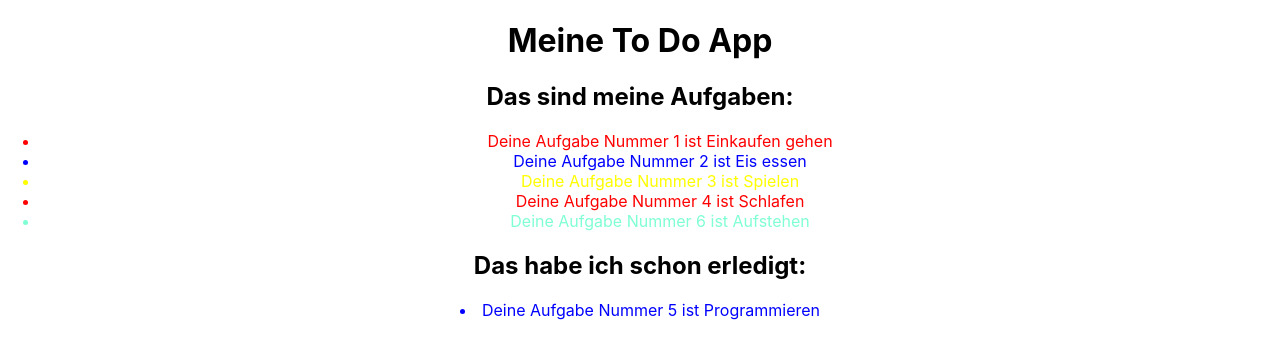
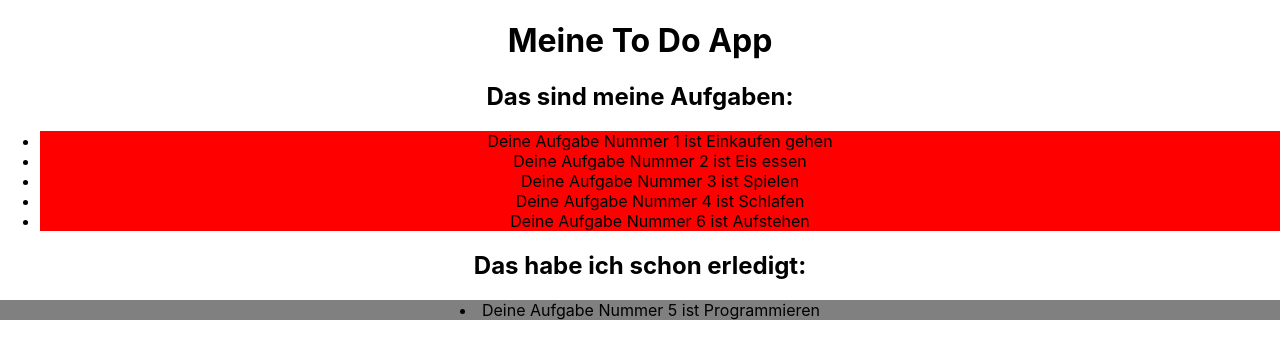
Before and after one commit to Yamen-1/To-do-Liste, a React (Create React App) app: page / in a window 1280 px wide. Shown: the top 358 px of the page. Built offline with nearby package versions, Linux system fonts and the light colour scheme.

Commit message:
Aufgabe auf klick erledigen

```diff
--- a/src/components/Aufgabe.css
+++ b/src/components/Aufgabe.css
@@ -10,5 +10,9 @@
   color: yellow;
 }
 .wennFarbeFehlt {
-  color: aquamarine;
+  color: black;
 }
+
+.schwarz {
+  color: black;
+}
--- a/src/components/Aufgabe.js
+++ b/src/components/Aufgabe.js
@@ -3,6 +3,7 @@ const Aufgabe = (props) => {
   return (
   <li
     className={`Aufgabe ${props.farbe??  'wennFarbeFehlt' }`}
+    style={{ backgroundColor:  props.done ? ('gray') : ('red')}}
     id={props.number}
     onClick={() => {
       // funktion rufen von props, mit id (number) als parameter
--- a/src/components/ToDoListe.js
+++ b/src/components/ToDoListe.js
@@ -4,11 +4,11 @@ import Aufgabe from './Aufgabe';
 const ToDoListe = () => {
 
   const [aufgaben, setAufgaben] = useState([
-    { text: "Einkaufen gehen", done: false, id: 1, farbe: 'rot' },
-    { text: "Eis essen", done: false, id: 2, farbe: 'blau' },
-    { text: "Spielen", done: false, id: 3, farbe: 'gelb' },
-    { text: "Schlafen", done: false, id: 4, farbe: 'rot' },
-    { text: "Programmieren", done: true, id: 5, farbe: 'blau' },
+    { text: "Einkaufen gehen", done: false, id: 1, farbe: 'schwarz' },
+    { text: "Eis essen", done: false, id: 2, farbe: 'schwarz' },
+    { text: "Spielen", done: false, id: 3, farbe:  'schwarz'  },
+    { text: "Schlafen", done: false, id: 4, farbe:  'schwarz'  },
+    { text: "Programmieren", done: true, id: 5, farbe:  'schwarz'  },
     { text: "Aufstehen", done: false, id: 6 },
   ])
   // Funktion um done von false auf true zu ändern:
@@ -29,33 +29,42 @@ const ToDoListe = () => {
     setAufgaben(geänderteKopie)
   }
 
+  // filter funktionen:
+
+  let nichtErledigteAufgaben = aufgaben.filter((aufgabe) => !aufgabe.done)
+  let erledigteAufgaben = aufgaben.filter((aufgabe) => aufgabe.done === true)
+
   return (
     <div className='ToDoListe'>
       <h2>Das sind meine Aufgaben:</h2>
       <ul>
         {/* Schritt 2: nur nicht erledigte aufgaben anzeigen */}
-        {aufgaben.filter((aufgabe) => !aufgabe.done).map((aufgabe) => {
+        {nichtErledigteAufgaben.map((aufgabe) => {
           return <Aufgabe
             text={aufgabe.text}
             key={aufgabe.id}
             number={aufgabe.id}
             // Schritt 3: onClick um als erledigt zu markieren
             aufgabeAlsErledigtMarkieren={aufgabeAlsErledigtMarkieren}
-            farbe={aufgabe.farbe} />
+            farbe={aufgabe.farbe}
+            done={aufgabe.done}
+             />
         })}
       </ul>
       <h2>Das habe ich schon erledigt:</h2>
       {/* Schritt 1: nur erledigte aufgaben anzeigen; Ausfilter wo done == true */}
       {/*Geht auch: { aufgaben.filter((aufgabe) => aufgabe.done )} */}
       {/* [{ text: "Programmieren", done: true, id: 5, farbe: 'blau' }] */}
-      {aufgaben.filter((aufgabe) => aufgabe.done === true).map(aufgabe => {
+      {erledigteAufgaben.map(aufgabe => {
         return <Aufgabe
           text={aufgabe.text}
           key={aufgabe.id}
           number={aufgabe.id}
           // Schritt 3: onClick um als erledigt zu markieren
           aufgabeAlsErledigtMarkieren={aufgabeAlsErledigtMarkieren}
-          farbe={aufgabe.farbe} />
+          farbe={aufgabe.farbe}
+          done={aufgabe.done}
+           />
       })}
 
 
```
